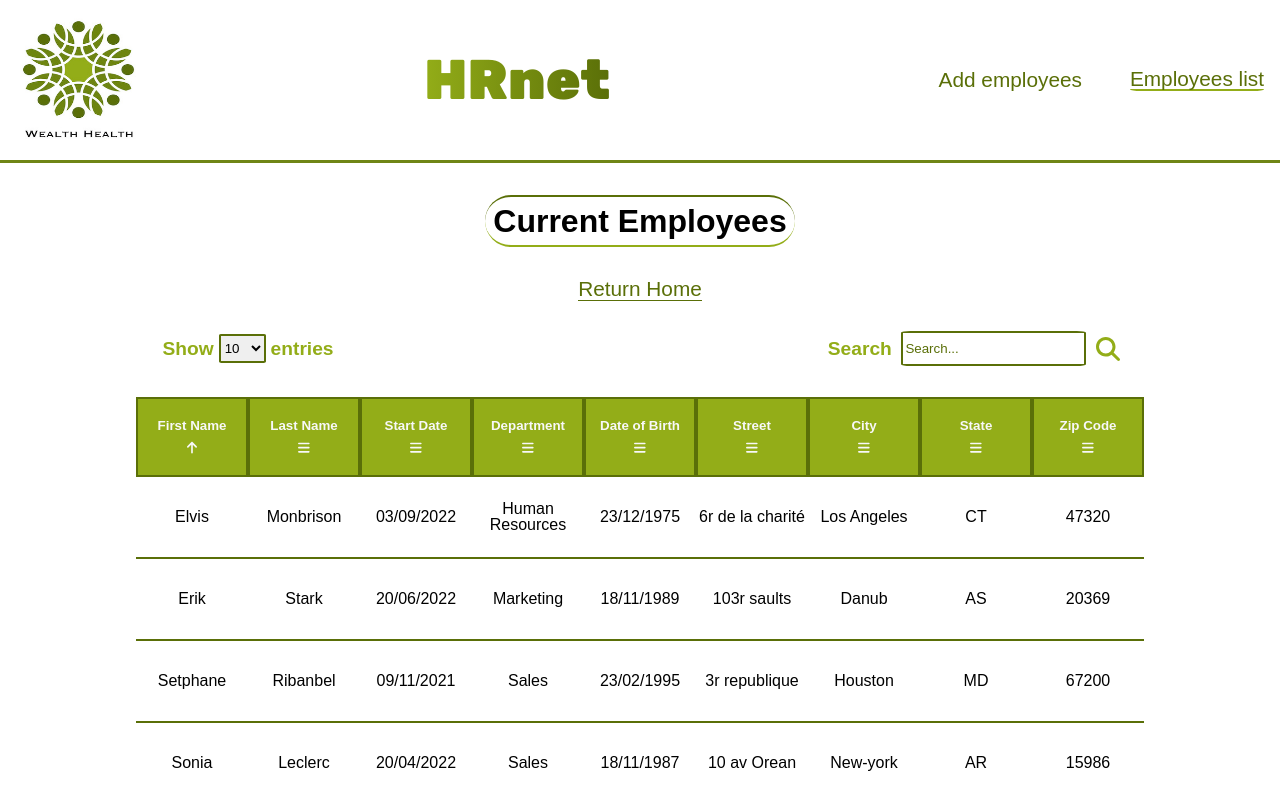
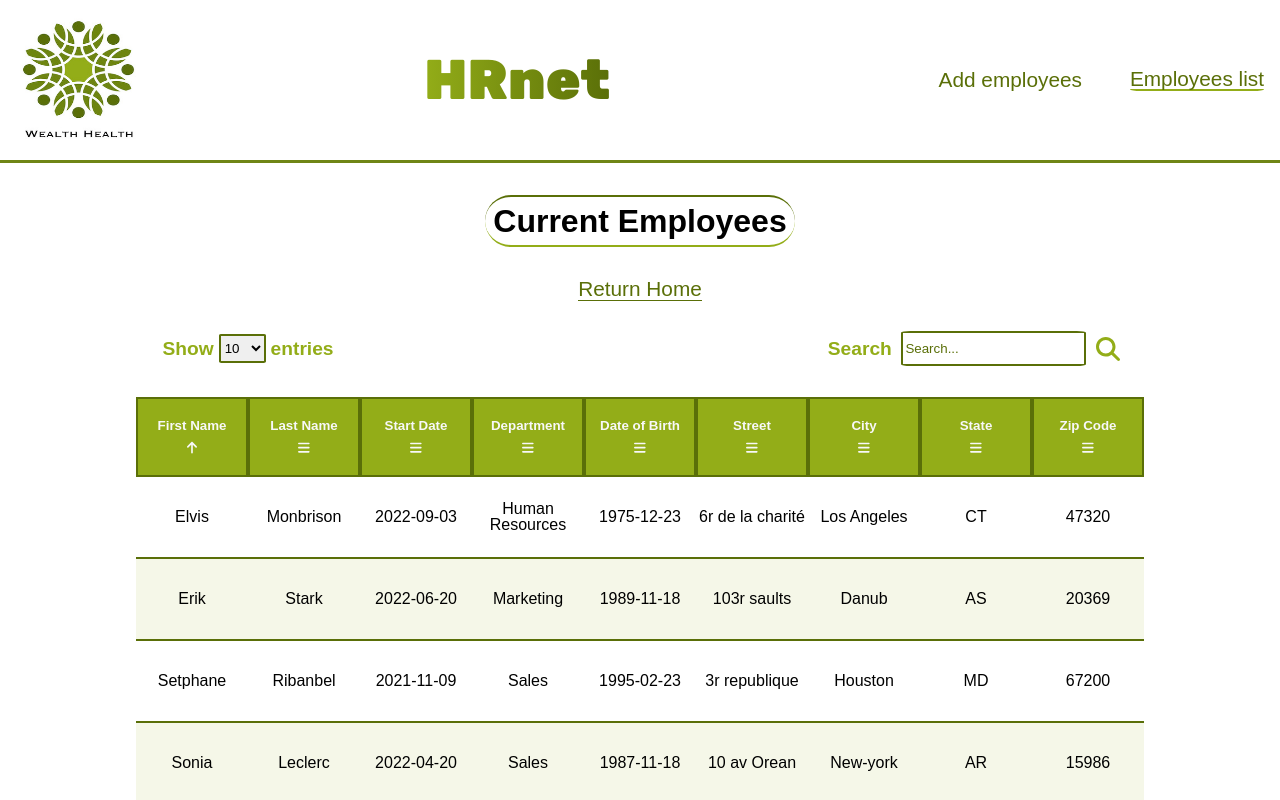
Before and after one commit to OliviaG-dev/OC_P14_02102022, a React (Create React App) app: page /employees-list in a window 1280 px wide. Shown: the top 800 px of the page. Built offline with nearby package versions, Linux system fonts and the light colour scheme.

Commit message:
enchanced:dataMocked and css table

```diff
--- a/src/data/dataMockedEmployee.js
+++ b/src/data/dataMockedEmployee.js
@@ -3,9 +3,9 @@ const employeesMocked = [
         id: 1,
         lastName: 'Stark',
         firstName: 'Erik',
-        startDate: '20/06/2022',
+        startDate: '2022-06-20',
         department: 'Marketing',
-        dateOfBirth: '18/11/1989',
+        dateOfBirth: '1989-11-18',
         street: '103r saults',
         city: 'Danub',
         state: 'AS',
@@ -15,9 +15,9 @@ const employeesMocked = [
         id: 2,
         lastName: 'Leclerc',
         firstName: 'Sonia',
-        startDate: '20/04/2022',
+        startDate: '2022-04-20',
         department: 'Sales',
-        dateOfBirth: '18/11/1987',
+        dateOfBirth: '1987-11-18',
         street: '10 av Orean',
         city: 'New-york',
         state: 'AR',
@@ -27,9 +27,9 @@ const employeesMocked = [
         id: 3,
         lastName: 'Monbrison',
         firstName: 'Elvis',
-        startDate: '03/09/2022',
+        startDate: '2022-09-03',
         department: 'Human Resources',
-        dateOfBirth: '23/12/1975',
+        dateOfBirth: '1975-12-23',
         street: '6r de la charité',
         city: 'Los Angeles',
         state: 'CT',
@@ -39,9 +39,9 @@ const employeesMocked = [
         id: 4,
         lastName: 'Ribanbel',
         firstName: 'Setphane',
-        startDate: '09/11/2021',
+        startDate: '2021-11-09',
         department: 'Sales',
-        dateOfBirth: '23/02/1995',
+        dateOfBirth: '1995-02-23',
         street: '3r republique',
         city: 'Houston',
         state: 'MD',
--- a/src/pages/arrayEmployee/ArrayEmployee.css
+++ b/src/pages/arrayEmployee/ArrayEmployee.css
@@ -134,6 +134,10 @@
     justify-content: center;
 }
 
+tr:nth-child(2n) {
+    background-color: #94ad1819;
+}
+
 /*******************************TABLE NAV**************************************/
 .table__nav {
     width: 75%;
```
